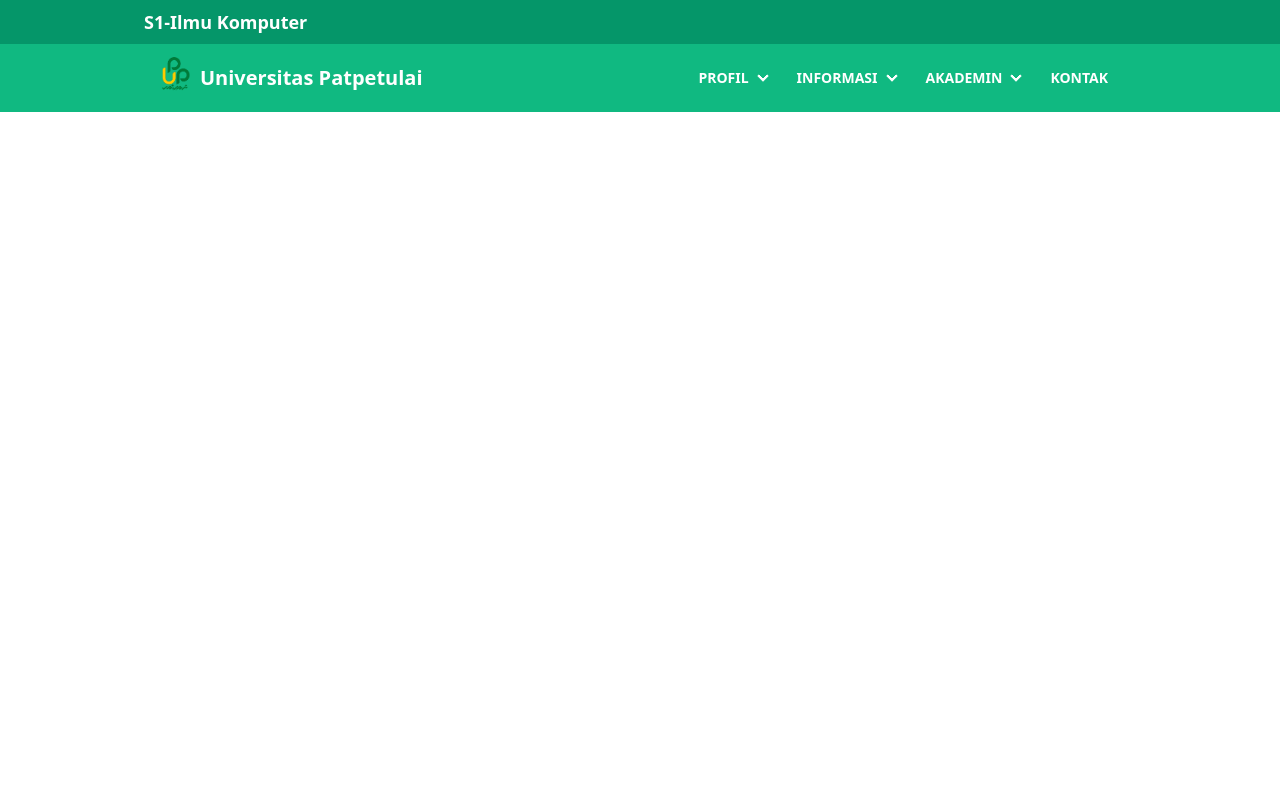
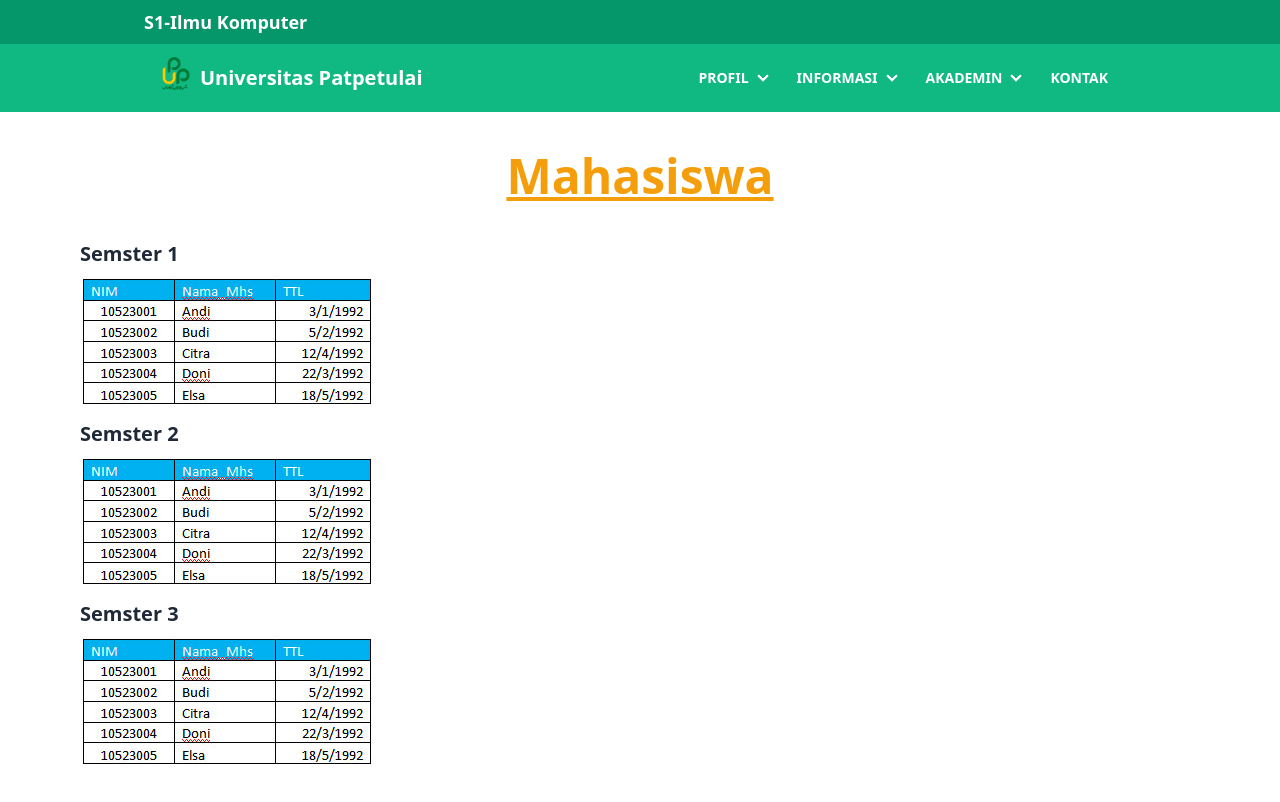
Before and after one commit to paresiqbal/vue-firebase, a Vue app: page /mahasiswa in a window 1280 px wide. Shown: the top 802 px of the page. Built offline with nearby package versions, Linux system fonts and the light colour scheme; no server answers.

Commit message:
Add Mahasiswa

```diff
--- a/src/App.vue
+++ b/src/App.vue
@@ -69,7 +69,9 @@ const handleSignOut = () => {
                 <li><RouterLink to="/rps">RPS</RouterLink></li>
                 <li><RouterLink to="/jadwal">Jadwal Kuliah</RouterLink></li>
                 <li><RouterLink to="/matakuliah">Matakuliah</RouterLink></li>
-                <li><a>Jumlah Mahasiswa</a></li>
+                <li>
+                  <RouterLink to="/mahasiswa">Jumlah Mahasiswa</RouterLink>
+                </li>
               </ul>
             </details>
           </li>
--- a/src/router/index.js
+++ b/src/router/index.js
@@ -51,6 +51,11 @@ const router = createRouter({
       path: "/matakuliah",
       name: "Matakuliah",
       component: () => import("../views/Matakuliah.vue"),
+    },
+    {
+      path: "/mahasiswa",
+      name: "Mahasiswa",
+      component: () => import("../views/Mahasiswa.vue"),
     },
     {
       path: "/addnews/:id?", // Make the "id" parameter optional by adding a "?" at the end
--- /dev/null
+++ b/src/views/Mahasiswa.vue
@@ -0,0 +1,19 @@
+<template>
+  <div class="mx-20 py-10">
+    <h1 class="text-5xl font-bold text-amber-500 underline text-center pb-8">
+      Mahasiswa
+    </h1>
+    <div>
+      <h2 class="text-xl font-bold py-2">Semster 1</h2>
+      <img src="../assets/image/c1.png" alt="" />
+    </div>
+    <div>
+      <h2 class="text-xl font-bold py-2">Semster 2</h2>
+      <img src="../assets/image/c2.png" alt="" />
+    </div>
+    <div>
+      <h2 class="text-xl font-bold py-2">Semster 3</h2>
+      <img src="../assets/image/c3.png" alt="" />
+    </div>
+  </div>
+</template>
```
